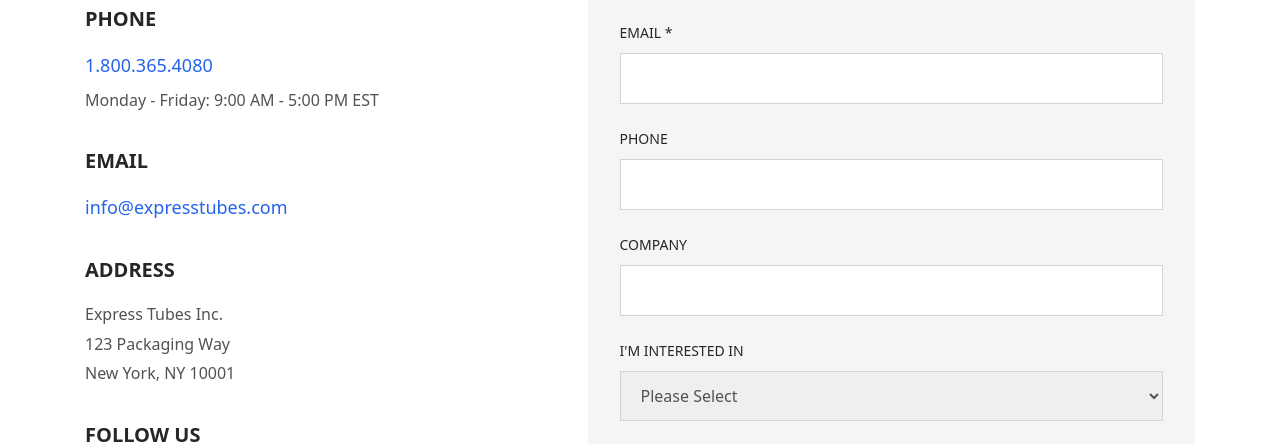
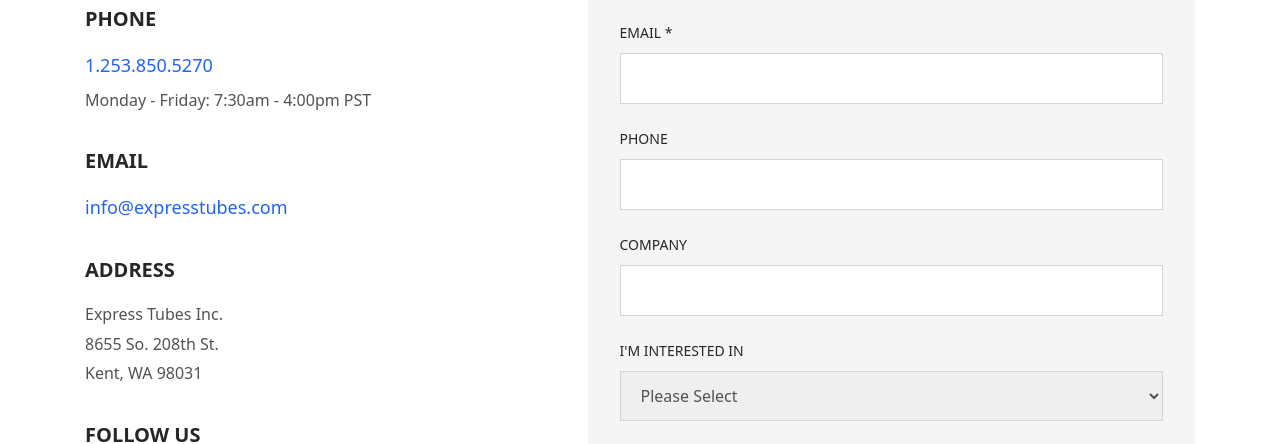
Before and after one commit to 17anguyen/Expresstubes, a React (Vite) app: page /#/contact in a window 1280 px wide. Shown: the part 728-1172 px from the top of the page. Built offline with nearby package versions, Linux system fonts and the light colour scheme.

Commit message:
fixing contact page

```diff
--- a/src/pages/Contact.tsx
+++ b/src/pages/Contact.tsx
@@ -48,11 +48,11 @@
                 </h3>
                 <p className="text-lg box-border caret-transparent leading-[28.8px] mb-2">
                   <a href="tel:18003654080" className="text-blue-600 hover:underline">
-                    1.800.365.4080
+                    1.253.850.5270
                   </a>
                 </p>
                 <p className="text-base box-border caret-transparent leading-[25.6px] text-neutral-600">
-                  Monday - Friday: 9:00 AM - 5:00 PM EST
+                  Monday - Friday: 7:30am - 4:00pm PST
                 </p>
               </div>
 
@@ -75,10 +75,10 @@
                   Express Tubes Inc.
                 </p>
                 <p className="text-base box-border caret-transparent leading-[25.6px] mb-1">
-                  123 Packaging Way
+                  8655 So. 208th St.
                 </p>
                 <p className="text-base box-border caret-transparent leading-[25.6px]">
-                  New York, NY 10001
+                  Kent, WA 98031
                 </p>
               </div>
 
@@ -89,17 +89,17 @@
                 <div className="flex gap-4">
                   <a href="https://www.linkedin.com/company/express-tubes-inc./" className="text-blue-600 hover:opacity-80 transition-opacity">
                     <svg className="w-8 h-8" fill="currentColor" viewBox="0 0 24 24">
-                      <path d="M19 0h-14c-2.761 0-5 2.239-5 5v14c0 2.761 2.239 5 5 5h14c2.762 0 5-2.239 5-5v-14c0-2.761-2.238-5-5-5zm-11 19h-3v-11h3v11zm-1.5-12.268c-.966 0-1.75-.79-1.75-1.764s.784-1.764 1.75-1.764 1.75.79 1.75 1.764-.783 1.764-1.75 1.764zm13.5 12.268h-3v-5.604c0-3.368-4-3.113-4 0v5.604h-3v-11h3v1.765c1.396-2.586 7-2.777 7 2.476v6.759z"/>
+                      <path d="M19 0h-14c-2.761 0-5 2.239-5 5v14c0 2.761 2.239 5 5 5h14c2.762 0 5-2.239 5-5v-14c0-2.761-2.238-5-5-5zm-11 19h-3v-11h3v11zm-1.5-12.268c-.966 0-1.75-.79-1.75-1.764s.784-1.764 1.75-1.764 1.75.79 1.75 1.764-.783 1.764-1.75 1.764zm13.5 12.268h-3v-5.604c0-3.368-4-3.113-4 0v5.604h-3v-11h3v1.765c1.396-2.586 7-2.777 7 2.476v6.759z" />
                     </svg>
                   </a>
                   <a href="https://twitter.com/ExpressTubes" className="text-blue-600 hover:opacity-80 transition-opacity">
                     <svg className="w-8 h-8" fill="currentColor" viewBox="0 0 24 24">
-                      <path d="M23 3a10.9 10.9 0 01-3.14 1.53 4.48 4.48 0 00-7.86 3v1A10.66 10.66 0 013 4s-4 9 5 13a11.64 11.64 0 01-7 2c9 5 20 0 20-11.5a4.5 4.5 0 00-.08-.83A7.72 7.72 0 0023 3z"/>
+                      <path d="M23 3a10.9 10.9 0 01-3.14 1.53 4.48 4.48 0 00-7.86 3v1A10.66 10.66 0 013 4s-4 9 5 13a11.64 11.64 0 01-7 2c9 5 20 0 20-11.5a4.5 4.5 0 00-.08-.83A7.72 7.72 0 0023 3z" />
                     </svg>
                   </a>
                   <a href="https://www.instagram.com/expresstubes/" className="text-blue-600 hover:opacity-80 transition-opacity">
                     <svg className="w-8 h-8" fill="currentColor" viewBox="0 0 24 24">
-                      <path d="M12 2.163c3.204 0 3.584.012 4.85.07 3.252.148 4.771 1.691 4.919 4.919.058 1.265.069 1.645.069 4.849 0 3.205-.012 3.584-.069 4.849-.149 3.225-1.664 4.771-4.919 4.919-1.266.058-1.644.07-4.85.07-3.204 0-3.584-.012-4.849-.07-3.26-.149-4.771-1.699-4.919-4.92-.058-1.265-.07-1.644-.07-4.849 0-3.204.013-3.583.07-4.849.149-3.227 1.664-4.771 4.919-4.919 1.266-.057 1.645-.069 4.849-.069zm0-2.163c-3.259 0-3.667.014-4.947.072-4.358.2-6.78 2.618-6.98 6.98-.059 1.281-.073 1.689-.073 4.948 0 3.259.014 3.668.072 4.948.2 4.358 2.618 6.78 6.98 6.98 1.281.058 1.689.072 4.948.072 3.259 0 3.668-.014 4.948-.072 4.354-.2 6.782-2.618 6.979-6.98.059-1.28.073-1.689.073-4.948 0-3.259-.014-3.667-.072-4.947-.196-4.354-2.617-6.78-6.979-6.98-1.281-.059-1.69-.073-4.949-.073zm0 5.838c-3.403 0-6.162 2.759-6.162 6.162s2.759 6.163 6.162 6.163 6.162-2.759 6.162-6.163c0-3.403-2.759-6.162-6.162-6.162zm0 10.162c-2.209 0-4-1.79-4-4 0-2.209 1.791-4 4-4s4 1.791 4 4c0 2.21-1.791 4-4 4zm6.406-11.845c-.796 0-1.441.645-1.441 1.44s.645 1.44 1.441 1.44c.795 0 1.439-.645 1.439-1.44s-.644-1.44-1.439-1.44z"/>
+                      <path d="M12 2.163c3.204 0 3.584.012 4.85.07 3.252.148 4.771 1.691 4.919 4.919.058 1.265.069 1.645.069 4.849 0 3.205-.012 3.584-.069 4.849-.149 3.225-1.664 4.771-4.919 4.919-1.266.058-1.644.07-4.85.07-3.204 0-3.584-.012-4.849-.07-3.26-.149-4.771-1.699-4.919-4.92-.058-1.265-.07-1.644-.07-4.849 0-3.204.013-3.583.07-4.849.149-3.227 1.664-4.771 4.919-4.919 1.266-.057 1.645-.069 4.849-.069zm0-2.163c-3.259 0-3.667.014-4.947.072-4.358.2-6.78 2.618-6.98 6.98-.059 1.281-.073 1.689-.073 4.948 0 3.259.014 3.668.072 4.948.2 4.358 2.618 6.78 6.98 6.98 1.281.058 1.689.072 4.948.072 3.259 0 3.668-.014 4.948-.072 4.354-.2 6.782-2.618 6.979-6.98.059-1.28.073-1.689.073-4.948 0-3.259-.014-3.667-.072-4.947-.196-4.354-2.617-6.78-6.979-6.98-1.281-.059-1.69-.073-4.949-.073zm0 5.838c-3.403 0-6.162 2.759-6.162 6.162s2.759 6.163 6.162 6.163 6.162-2.759 6.162-6.163c0-3.403-2.759-6.162-6.162-6.162zm0 10.162c-2.209 0-4-1.79-4-4 0-2.209 1.791-4 4-4s4 1.791 4 4c0 2.21-1.791 4-4 4zm6.406-11.845c-.796 0-1.441.645-1.441 1.44s.645 1.44 1.441 1.44c.795 0 1.439-.645 1.439-1.44s-.644-1.44-1.439-1.44z" />
                     </svg>
                   </a>
                 </div>
```
